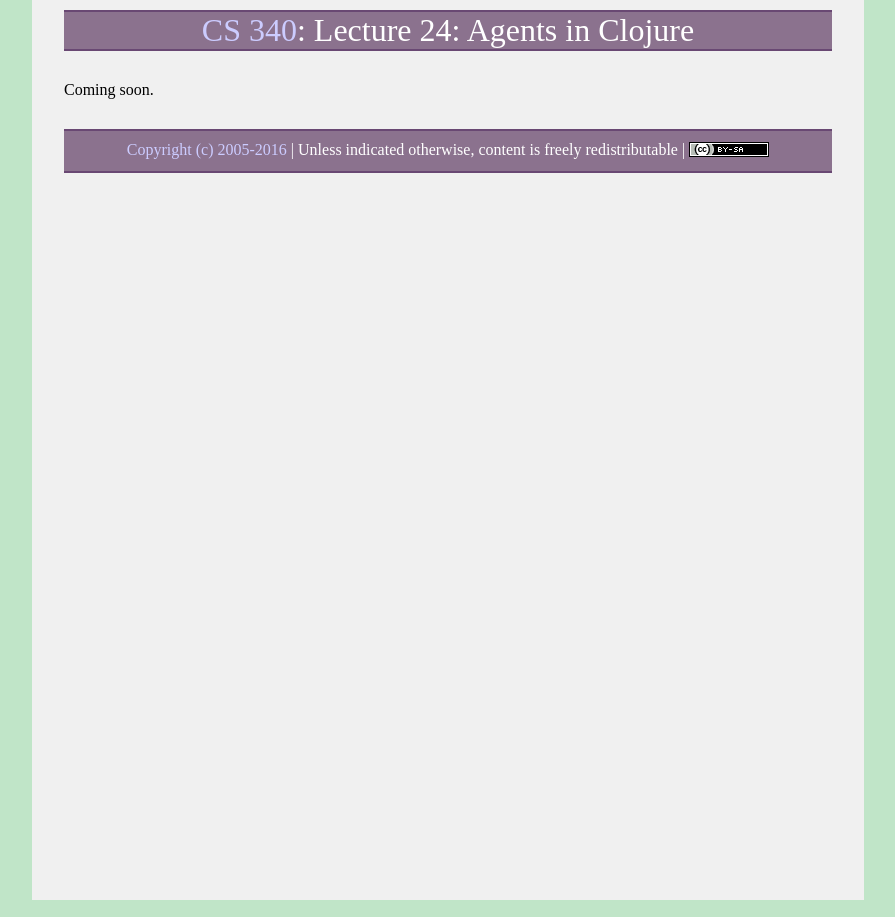
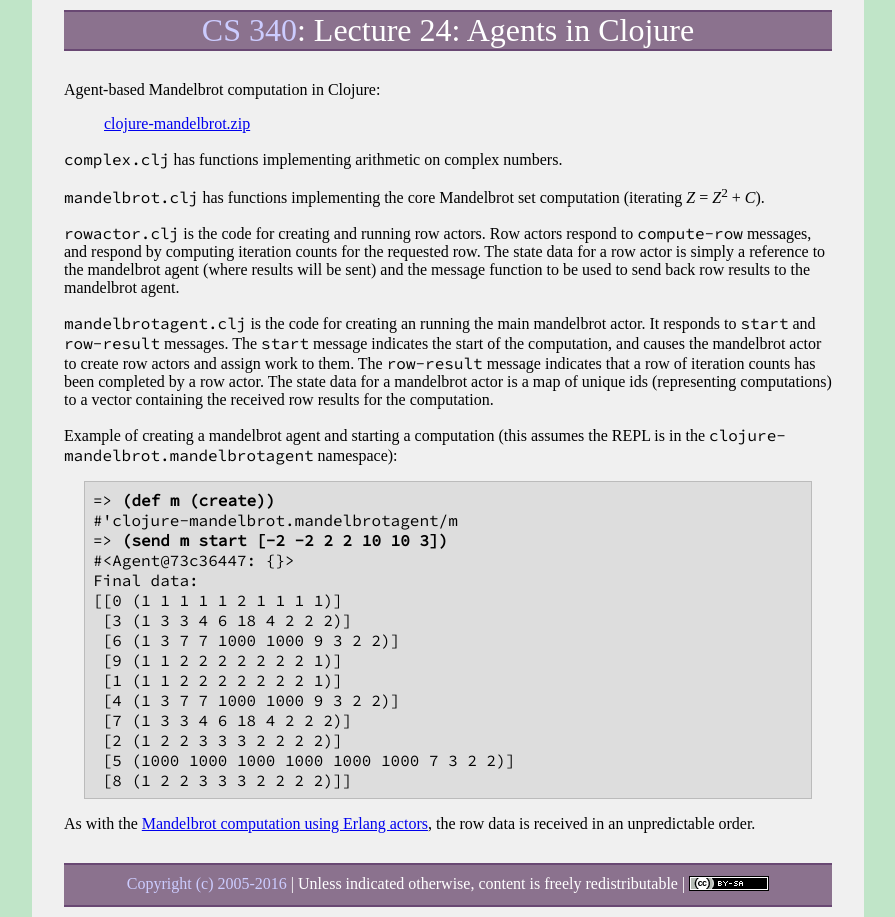
Before and after one commit to ycpcs/cs340-fall2016, a Jekyll site: the page built from lectures/lecture24.md, in a window 1280 px wide. Shown: the whole page, without its empty margins (192-1087 px from the left). Built offline with Jekyll 4.4.1, drawn with Linux system fonts in a browser that asks for light colours; some web fonts are replaced.

Commit message:
mandelbrot computation using clojure agents

```diff
--- a/lectures/lecture24.md
+++ b/lectures/lecture24.md
@@ -3,4 +3,36 @@ layout: default
 title: "Lecture 24: Agents in Clojure"
 ---
 
-Coming soon.
+Agent-based Mandelbrot computation in Clojure:
+
+> [clojure-mandelbrot.zip](clojure-mandelbrot.zip)
+
+`complex.clj` has functions implementing arithmetic on complex numbers.
+
+`mandelbrot.clj` has functions implementing the core Mandelbrot set computation (iterating <i>Z</i> = <i>Z</i><sup>2</sup> + <i>C</i>).
+
+`rowactor.clj` is the code for creating and running row actors.  Row actors respond to `compute-row` messages, and respond by computing iteration counts for the requested row.  The state data for a row actor is simply a reference to the mandelbrot agent (where results will be sent) and the message function to be used to send back row results to the mandelbrot agent.
+
+`mandelbrotagent.clj` is the code for creating an running the main mandelbrot actor.  It responds to `start` and `row-result` messages.  The `start` message indicates the start of the computation, and causes the mandelbrot actor to create row actors and assign work to them.  The `row-result` message indicates that a row of iteration counts has been completed by a row actor.  The state data for a mandelbrot actor is a map of unique ids (representing computations) to a vector containing the received row results for the computation.
+
+Example of creating a mandelbrot agent and starting a computation (this assumes the REPL is in the `clojure-mandelbrot.mandelbrotagent` namespace):
+
+<pre>
+=&gt; <b>(def m (create))</b>
+#'clojure-mandelbrot.mandelbrotagent/m
+=&gt; <b>(send m start [-2 -2 2 2 10 10 3])</b>
+#&lt;Agent@73c36447: {}&gt;
+Final data:
+[[0 (1 1 1 1 1 2 1 1 1 1)]
+ [3 (1 3 3 4 6 18 4 2 2 2)]
+ [6 (1 3 7 7 1000 1000 9 3 2 2)]
+ [9 (1 1 2 2 2 2 2 2 2 1)]
+ [1 (1 1 2 2 2 2 2 2 2 1)]
+ [4 (1 3 7 7 1000 1000 9 3 2 2)]
+ [7 (1 3 3 4 6 18 4 2 2 2)]
+ [2 (1 2 2 3 3 3 2 2 2 2)]
+ [5 (1000 1000 1000 1000 1000 1000 7 3 2 2)]
+ [8 (1 2 2 3 3 3 2 2 2 2)]]
+</pre>
+
+As with the [Mandelbrot computation using Erlang actors](lecture22.html#example-the-mandelbrot-set-using-erlang-processes), the row data is received in an unpredictable order.
```
Also changed, not shown: 1 other file.
